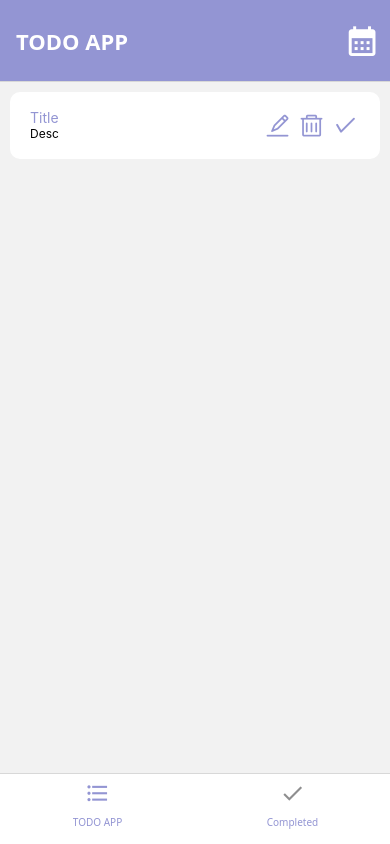
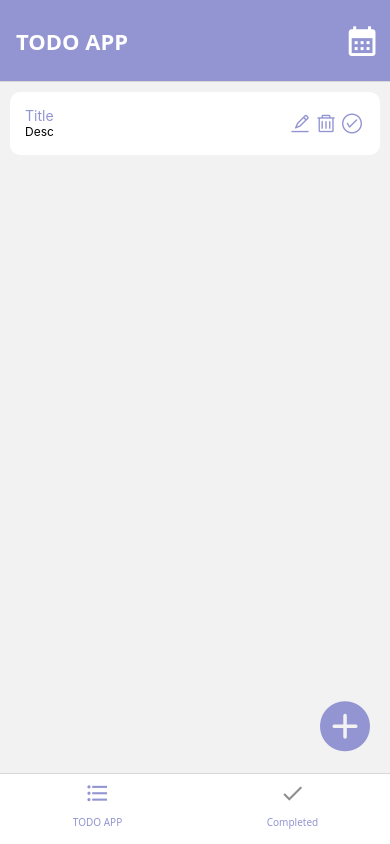
Before and after one commit to JAMSHED-ALI-1/TodoApp, a React Native app: screen /Bottom in a window 390 px wide. Built offline with nearby package versions, Linux system fonts and the light colour scheme.

Commit message:
list created

```diff
--- a/src/components/TasksList.jsx
+++ b/src/components/TasksList.jsx
@@ -3,18 +3,20 @@ import React from 'react';
 import Icon from 'react-native-vector-icons/AntDesign';
 import {COLORS} from '../styles/colors';
 
-const TasksList = ({data}) => {
+const TasksList = ({data, viewOnly}) => {
   const renderList = ({item}) => (
     <View style={styles.iconRow}>
       <View>
         <Text style={styles.title}>Title</Text>
         <Text style={styles.desc}>Desc</Text>
       </View>
-      <View style={{...styles.iconRow, gap: '12%'}}>
-        <Icon name="edit" size={25} color={COLORS.primary} />
-        <Icon name="delete" size={25} color={COLORS.primary} />
-        <Icon name="check" size={25} color={COLORS.primary} />
-      </View>
+      {viewOnly ? null : (
+        <View style={{...styles.iconRow, gap: '10%'}}>
+          <Icon name="edit" size={20} color={COLORS.primary} />
+          <Icon name="delete" size={20} color={COLORS.primary} />
+          <Icon name="checkcircleo" size={20} color={COLORS.primary} />
+        </View>
+      )}
     </View>
   );
 
@@ -36,7 +38,7 @@ const styles = StyleSheet.create({
     flexDirection: 'row',
     justifyContent: 'space-between',
     alignItems: 'center',
-    paddingHorizontal: 20,
+    paddingHorizontal: 15,
     paddingVertical: 10,
     backgroundColor: '#fff',
     borderRadius: 10,
--- a/src/screens/Alltask.jsx
+++ b/src/screens/Alltask.jsx
@@ -1,11 +1,27 @@
-import {StyleSheet, Text, View} from 'react-native';
+import {
+  StyleSheet,
+  Text,
+  Touchable,
+  TouchableOpacity,
+  View,
+} from 'react-native';
 import React from 'react';
 import TasksList from '../components/TasksList';
+import {COLORS} from '../styles/colors';
+import Icon from 'react-native-vector-icons/AntDesign';
 
-const Alltask = () => {
+const Alltask = ({navigation}) => {
   return (
     <View style={{flex: 1}}>
       <TasksList data={[1]} />
+
+      <Icon
+        name="pluscircle"
+        color={COLORS.primary}
+        size={50}
+        style={{position: 'absolute', right: 20, bottom: 20}}
+        onPress={navigation.navigate('')}
+      />
     </View>
   );
 };
--- a/src/screens/Completed.jsx
+++ b/src/screens/Completed.jsx
@@ -1,14 +1,15 @@
-import { StyleSheet, Text, View } from 'react-native'
-import React from 'react'
+import {StyleSheet, Text, View} from 'react-native';
+import React from 'react';
+import TasksList from '../components/TasksList';
 
 const Completed = () => {
   return (
-    <View>
-      <Text>Completed</Text>
+    <View style={{flex: 1}}>
+      <TasksList data={[1]} viewOnly />
     </View>
-  )
-}
+  );
+};
 
-export default Completed
+export default Completed;
 
-const styles = StyleSheet.create({})
+const styles = StyleSheet.create({});
```
